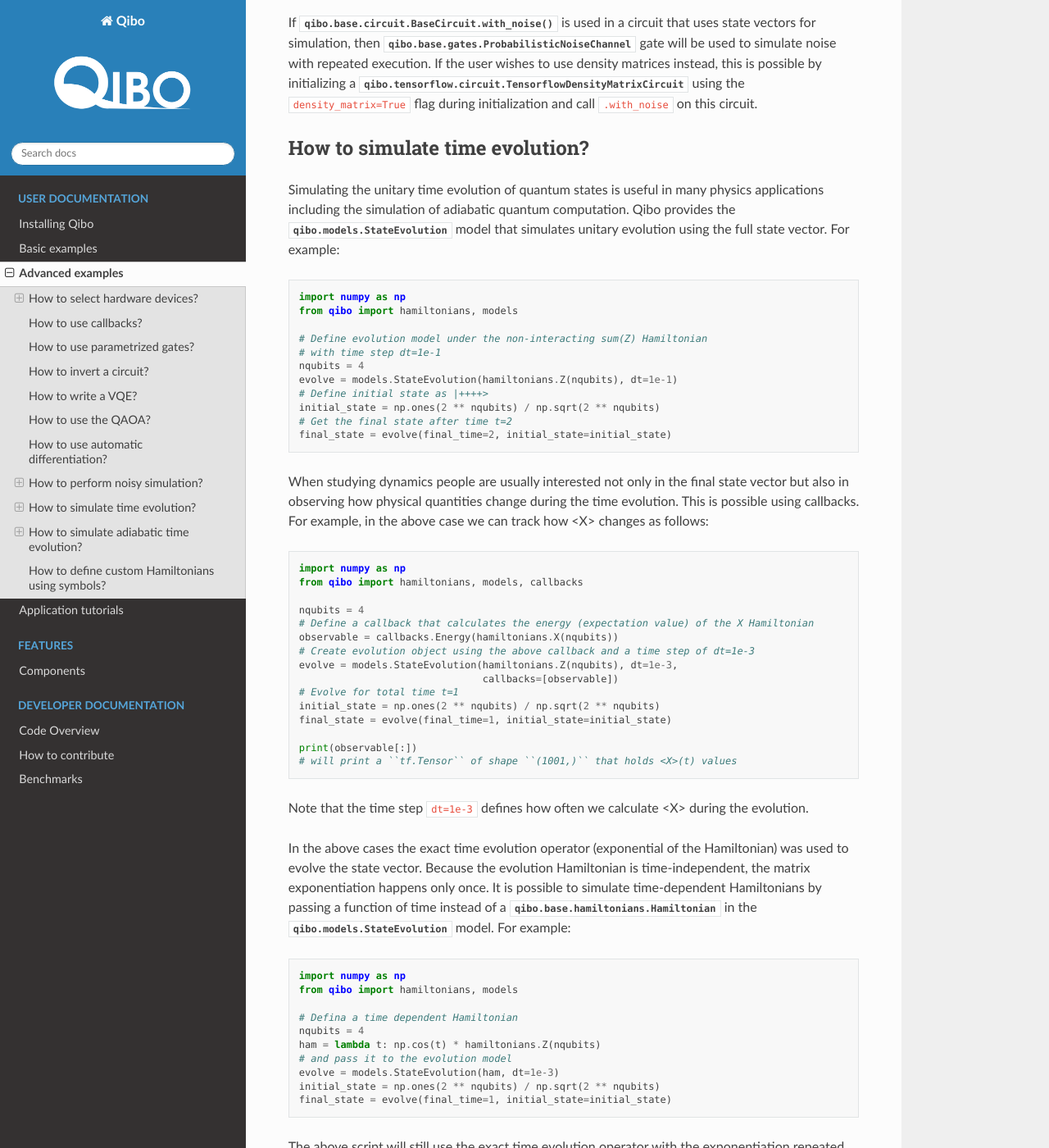
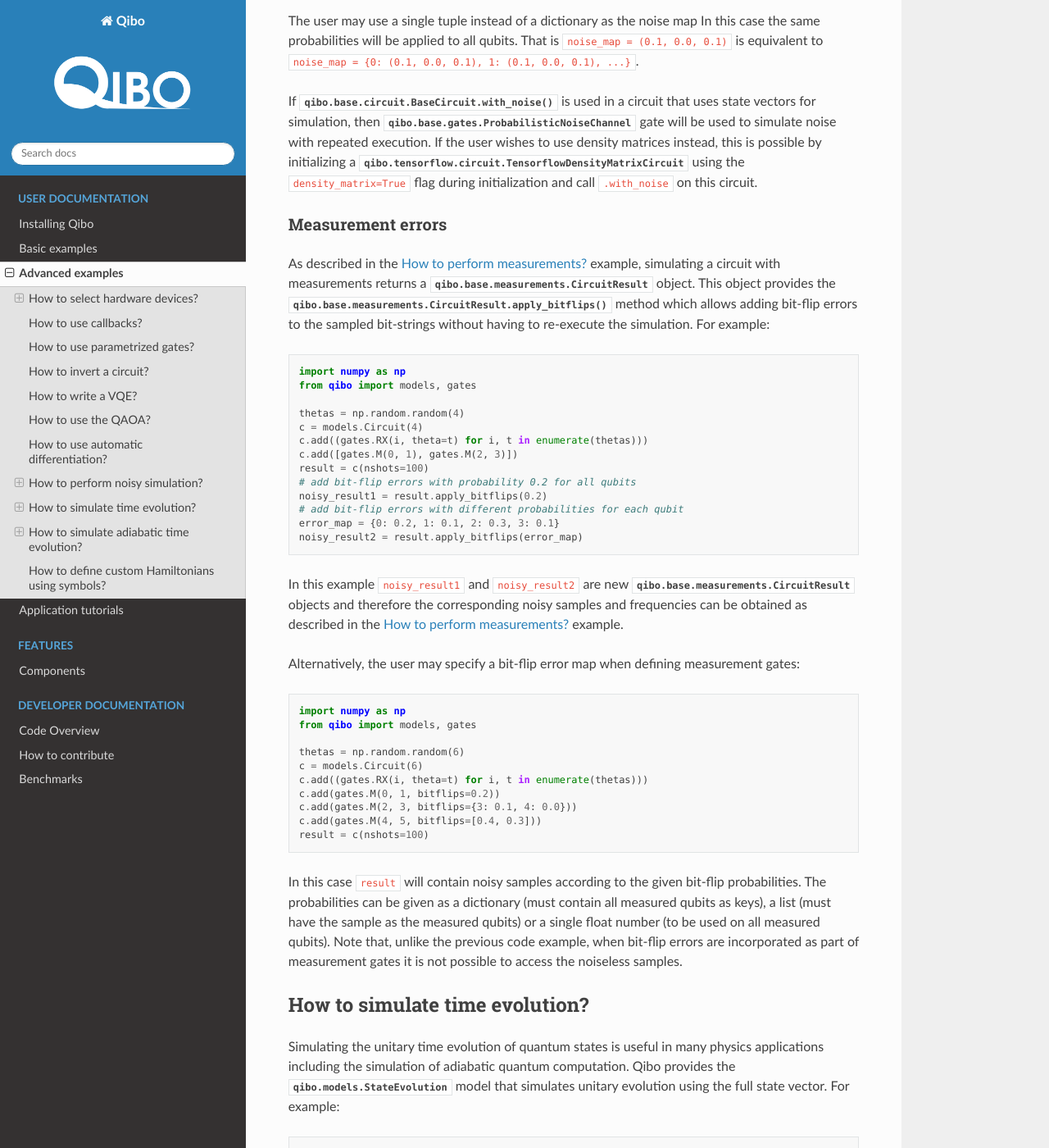
Before and after one commit to qiboteam/qibo, a Sphinx documentation site: the page built from doc/source/advancedexamples.rst, in a window 1280 px wide and 1400 px high, scrolled down 13368 px. Shown: the whole window at 82% size. Built offline with Sphinx 7.4.7 and the Read the Docs theme 2.0.0, drawn with Linux system fonts in a browser that asks for light colours; pages that are not in the unit, such as notebooks, are missing from menus; some of the changed text lies outside the part shown.

Commit message:
Update docs

```diff
--- a/doc/source/advancedexamples.rst
+++ b/doc/source/advancedexamples.rst
@@ -585,8 +585,14 @@
 --------------------------------
 
 Qibo can perform noisy simulation with two different methods: by repeating the
-circuit execution multiple times and applying noise channels probabilistically
-or by using density matrices.
+circuit execution multiple times and applying noise gates probabilistically
+or by using density matrices and applying noise channels. The two methods
+are analyzed in the following sections.
+
+Moreover, Qibo provides functionality to add bit-flip errors to measurements
+after the simulation is completed. This is analyzed in
+:ref:`Measurement errors <measurementbitflips-example>`.
+
 
 Using repeated execution
 ^^^^^^^^^^^^^^^^^^^^^^^^
@@ -752,6 +758,66 @@
 :class:`qibo.tensorflow.circuit.TensorflowDensityMatrixCircuit` using the
 ``density_matrix=True`` flag during initialization and call ``.with_noise``
 on this circuit.
+
+
+.. _measurementbitflips-example:
+
+Measurement errors
+^^^^^^^^^^^^^^^^^^
+
+As described in the :ref:`How to perform measurements? <measurement-examples>`
+example, simulating a circuit with measurements returns a
+:class:`qibo.base.measurements.CircuitResult` object. This object provides
+the :meth:`qibo.base.measurements.CircuitResult.apply_bitflips` method which
+allows adding bit-flip errors to the sampled bit-strings without having to
+re-execute the simulation. For example:
+
+.. code-block:: python
+
+      import numpy as np
+      from qibo import models, gates
+
+      thetas = np.random.random(4)
+      c = models.Circuit(4)
+      c.add((gates.RX(i, theta=t) for i, t in enumerate(thetas)))
+      c.add([gates.M(0, 1), gates.M(2, 3)])
+      result = c(nshots=100)
+      # add bit-flip errors with probability 0.2 for all qubits
+      noisy_result1 = result.apply_bitflips(0.2)
+      # add bit-flip errors with different probabilities for each qubit
+      error_map = {0: 0.2, 1: 0.1, 2: 0.3, 3: 0.1}
+      noisy_result2 = result.apply_bitflips(error_map)
+
+
+In this example ``noisy_result1`` and ``noisy_result2`` are new
+:class:`qibo.base.measurements.CircuitResult` objects and therefore
+the corresponding noisy samples and frequencies can be obtained as described
+in the :ref:`How to perform measurements? <measurement-examples>` example.
+
+Alternatively, the user may specify a bit-flip error map when defining
+measurement gates:
+
+.. code-block:: python
+
+      import numpy as np
+      from qibo import models, gates
+
+      thetas = np.random.random(6)
+      c = models.Circuit(6)
+      c.add((gates.RX(i, theta=t) for i, t in enumerate(thetas)))
+      c.add(gates.M(0, 1, bitflips=0.2))
+      c.add(gates.M(2, 3, bitflips={3: 0.1, 4: 0.0}))
+      c.add(gates.M(4, 5, bitflips=[0.4, 0.3]))
+      result = c(nshots=100)
+
+In this case ``result`` will contain noisy samples according to the given
+bit-flip probabilities. The probabilities can be given as a
+dictionary (must contain all measured qubits as keys),
+a list (must have the sample as the measured qubits) or
+a single float number (to be used on all measured qubits).
+Note that, unlike the previous code example, when bit-flip errors are
+incorporated as part of measurement gates it is not possible to access the
+noiseless samples.
 
 
 .. _timeevol-example:
```
Also changed, not shown: 1 other file.
